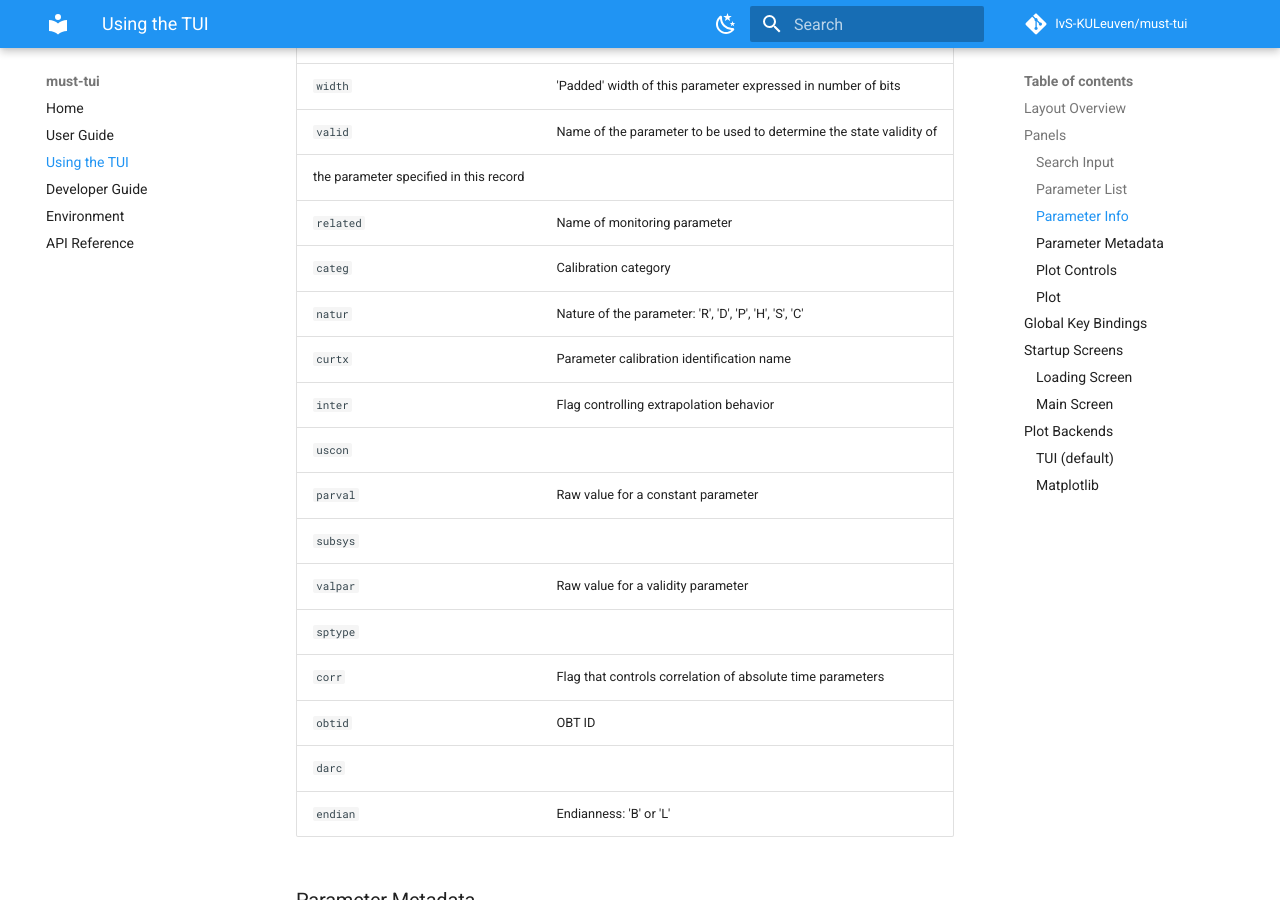
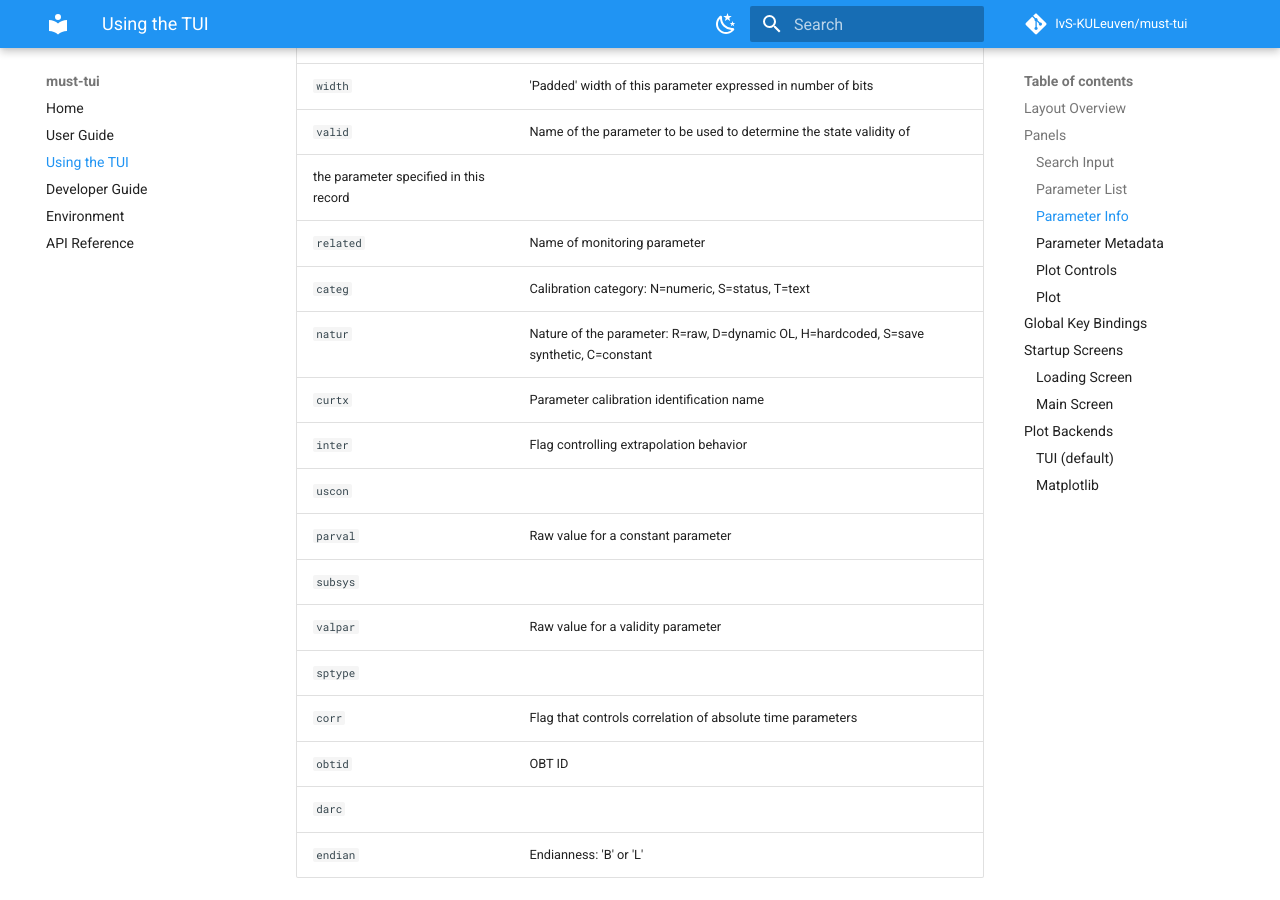
Before and after one commit to IvS-KULeuven/must-tui, an MkDocs documentation site: the page built from docs/usage.md, in a window 1280 px wide and 900 px high, scrolled down 2271 px. Built offline with MkDocs 1.6.1 and Material for MkDocs 9.7.7, drawn with Linux system fonts in a browser that asks for light colours; comment, search, counter and statistics services are not loaded.

Commit message:
fix: clarify descriptions for calibration category and nature of parameters in usage documentation

```diff
--- a/docs/usage.md
+++ b/docs/usage.md
@@ -76,8 +76,8 @@ this monitoring parameter |
 | `valid` | Name of the parameter to be used to determine the state validity of
 the parameter specified in this record |
 | `related` | Name of monitoring parameter |
-| `categ` | Calibration category |
-| `natur` | Nature of the parameter: 'R', 'D', 'P', 'H', 'S', 'C'|
+| `categ` | Calibration category: N=numeric, S=status, T=text |
+| `natur` | Nature of the parameter: R=raw, D=dynamic OL, H=hardcoded, S=save synthetic, C=constant |
 | `curtx` | Parameter calibration identification name |
 | `inter` | Flag controlling extrapolation behavior |
 | `uscon` | |
```
